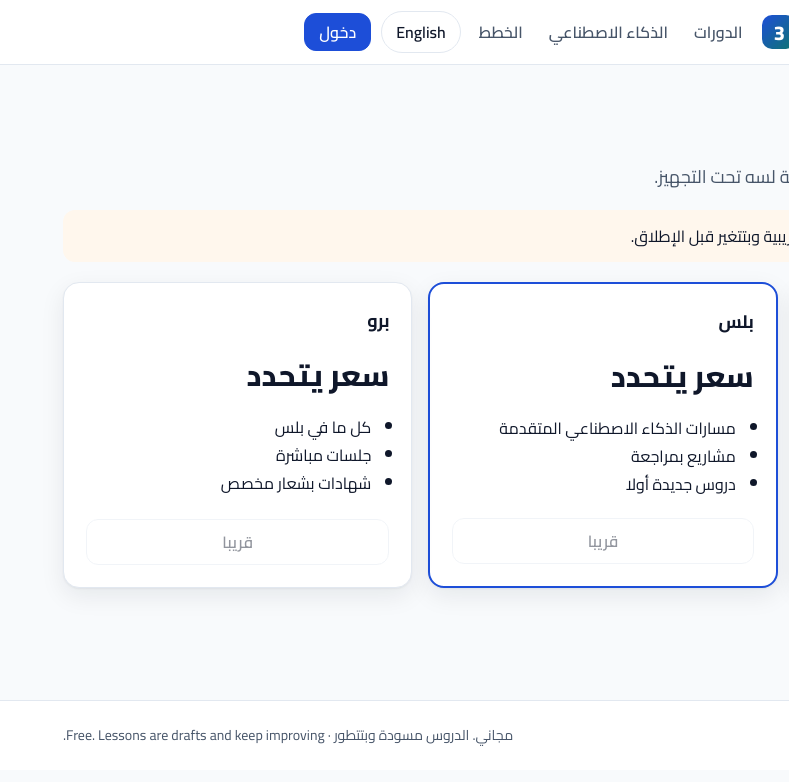
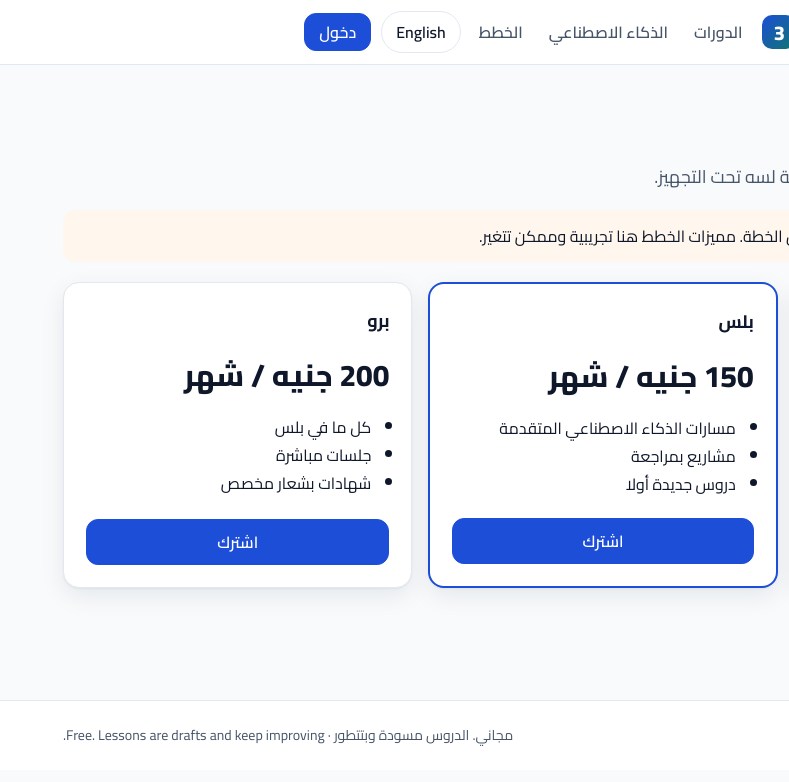
Before and after one commit to Omarx525/3mararaby, a Next.js app: page /pricing in a window 1280 px wide. Shown: the top 782 px of the page, without its empty margins (491-1280 px from the left). Built offline with nearby package versions, Linux system fonts and the light colour scheme; no server answers.

Commit message:
Add files via upload

```diff
--- a/app/pricing/page.tsx
+++ b/app/pricing/page.tsx
@@ -5,8 +5,8 @@ import { useLang } from '@/lib/i18n';
 type P = { ar: string; en: string; price: [string, string]; f: [string, string][]; hl?: boolean; cta: [string, string]; href?: string };
 const plans: P[] = [
   { ar: 'مجاني', en: 'Free', price: ['0 جنيه', 'Free'], cta: ['ابدأ مجانا', 'Start free'], href: '/courses', f: [['كل كورسات البرمجة', 'All programming courses'], ['كورس الذكاء الاصطناعي الأساسي', 'The AI basics course'], ['شهادة إتمام برقم تحقق', 'Certificate with verification ID']] },
-  { ar: 'بلس', en: 'Plus', hl: true, price: ['سعر يتحدد', 'Price to be set'], cta: ['قريبا', 'Coming soon'], f: [['مسارات الذكاء الاصطناعي المتقدمة', 'Advanced AI tracks'], ['مشاريع بمراجعة', 'Reviewed projects'], ['دروس جديدة أولا', 'New lessons first']] },
-  { ar: 'برو', en: 'Pro', price: ['سعر يتحدد', 'Price to be set'], cta: ['قريبا', 'Coming soon'], f: [['كل ما في بلس', 'Everything in Plus'], ['جلسات مباشرة', 'Live sessions'], ['شهادات بشعار مخصص', 'Branded certificates']] },
+  { ar: 'بلس', en: 'Plus', hl: true, price: ['150 جنيه / شهر', '150 EGP / month'], cta: ['اشترك', 'Subscribe'], href: '/checkout?plan=plus', f: [['مسارات الذكاء الاصطناعي المتقدمة', 'Advanced AI tracks'], ['مشاريع بمراجعة', 'Reviewed projects'], ['دروس جديدة أولا', 'New lessons first']] },
+  { ar: 'برو', en: 'Pro', price: ['200 جنيه / شهر', '200 EGP / month'], cta: ['اشترك', 'Subscribe'], href: '/checkout?plan=pro', f: [['كل ما في بلس', 'Everything in Plus'], ['جلسات مباشرة', 'Live sessions'], ['شهادات بشعار مخصص', 'Branded certificates']] },
 ];
 
 export default function Pricing() {
@@ -16,7 +16,7 @@ export default function Pricing() {
     <>
       <h1>{ar ? 'الخطط' : 'Plans'}</h1>
       <p className="lead">{ar ? 'التعلم الأساسي هيفضل مجاني. الخطط المدفوعة لسه تحت التجهيز.' : 'Core learning stays free. Paid plans are still being prepared.'}</p>
-      <div className="callout warn">{ar ? 'الدفع مش شغال دلوقتي. الأسعار والمميزات هنا تجريبية وبتتغير قبل الإطلاق.' : 'Payments are not live. Prices and features here are placeholders and will change before launch.'}</div>
+      <div className="callout warn">{ar ? 'الدفع بتحويل فودافون كاش، وبنراجع التحويل ونفعل الخطة. مميزات الخطط هنا تجريبية وممكن تتغير.' : 'Pay by Vodafone Cash transfer; we review it and activate the plan. Plan features here are placeholders and may change.'}</div>
       <div className="plans">
         {plans.map((p) => (
           <div key={p.en} className={p.hl ? 'plan hl' : 'plan'}>
```
